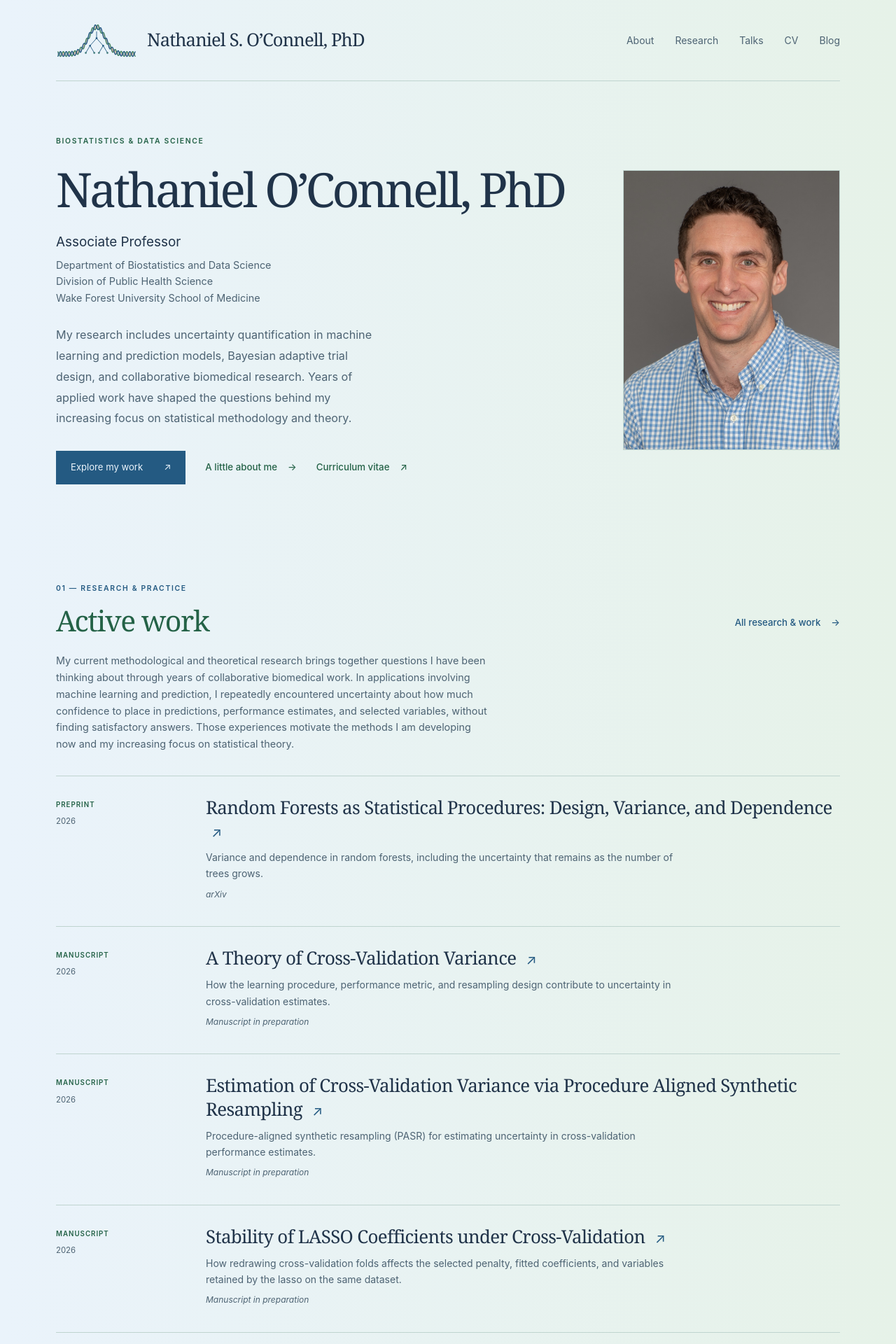
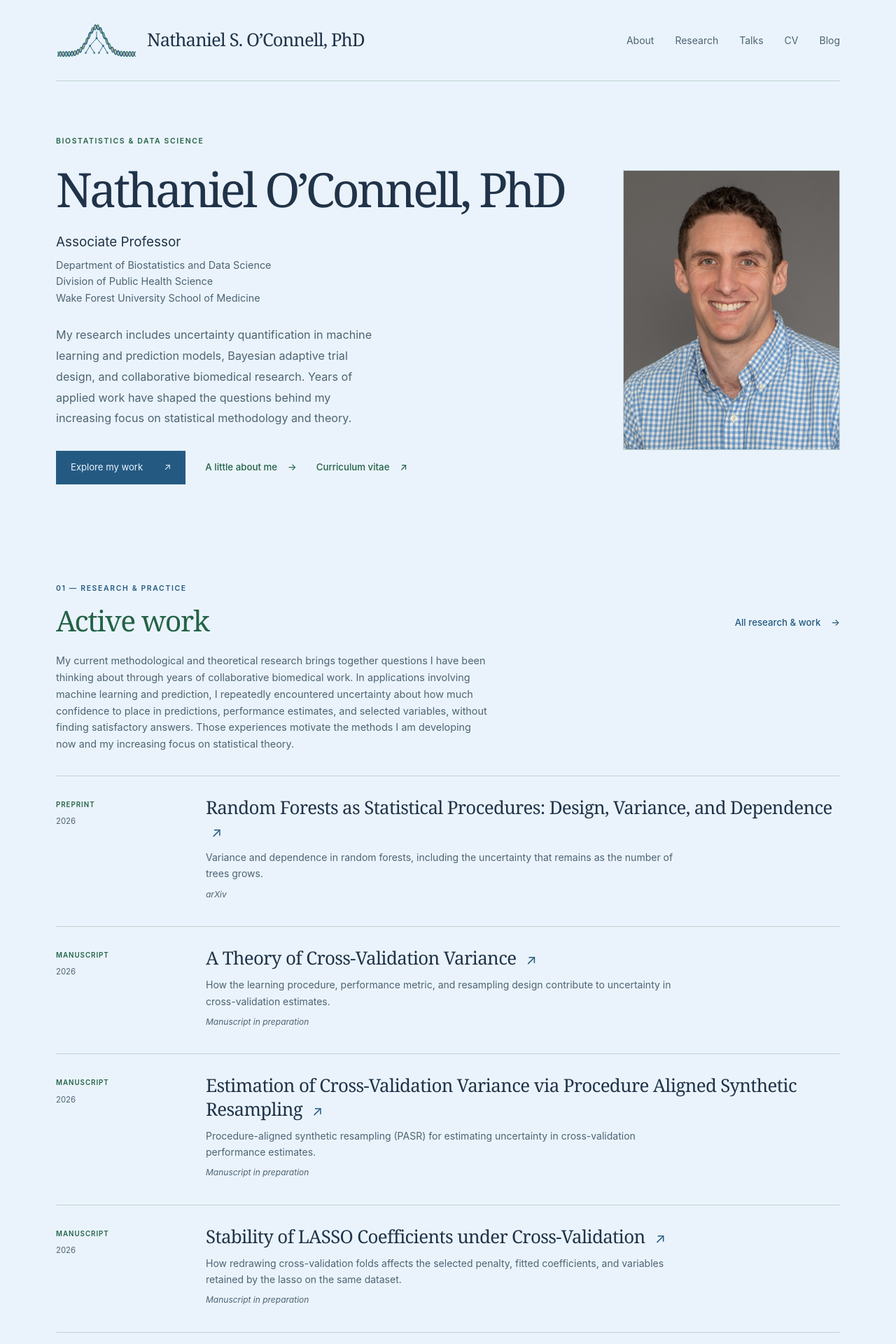
Before and after one commit to NateOConnellPhD/nateoconnell.github.io, a Jekyll site: the page built from index.html, in a window 1280 px wide. Shown: the top 1920 px of the page at 70% size. Built offline with Jekyll 4.4.1, drawn with Linux system fonts in a browser that asks for light colours.

Commit message:
Replace background gradient with solid light blue

```diff
--- a/assets/css/site.css
+++ b/assets/css/site.css
@@ -1,8 +1,8 @@
 /* A small, self-contained editorial theme. No remote fonts or trackers. */
-:root{--paper:#eaf3fb;--green-paper:#e6f2e8;--ink:#203349;--muted:#4d6373;--blue:#245a82;--green:#246247;--line:#bfd4cf;--tint:#dcebf7;--green-tint:#d6e9dc;--serif:Georgia,'Times New Roman',serif;--sans:-apple-system,BlinkMacSystemFont,'Segoe UI',sans-serif}
+:root{--paper:#eaf3fb;--ink:#203349;--muted:#4d6373;--blue:#245a82;--green:#246247;--line:#bfd4cf;--tint:#dcebf7;--green-tint:#d6e9dc;--serif:Georgia,'Times New Roman',serif;--sans:-apple-system,BlinkMacSystemFont,'Segoe UI',sans-serif}
 *{box-sizing:border-box}
 html{scroll-behavior:smooth;scroll-padding-top:30px}
-body{margin:0;background:linear-gradient(90deg,var(--paper),var(--green-paper));color:var(--ink);font:16px/1.65 var(--sans);-webkit-font-smoothing:antialiased}
+body{margin:0;background:var(--paper);color:var(--ink);font:16px/1.65 var(--sans);-webkit-font-smoothing:antialiased}
 ::selection{background:#c6dff2;color:#173e5d}
 a{color:var(--blue);text-underline-offset:.23em;text-decoration-thickness:1px}
 a:hover{text-decoration-thickness:2px}
```
Also changed, not shown: README.md.
